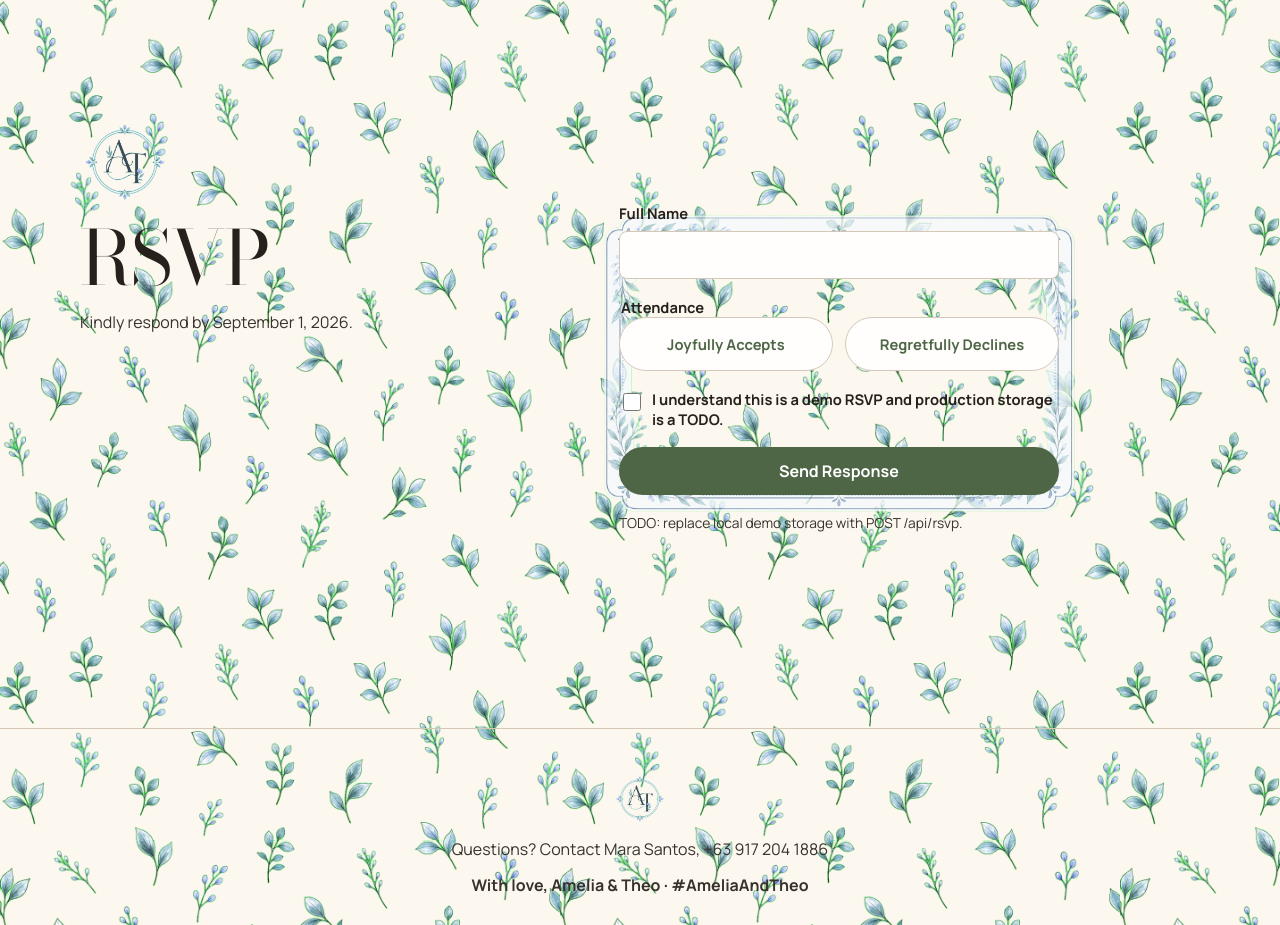
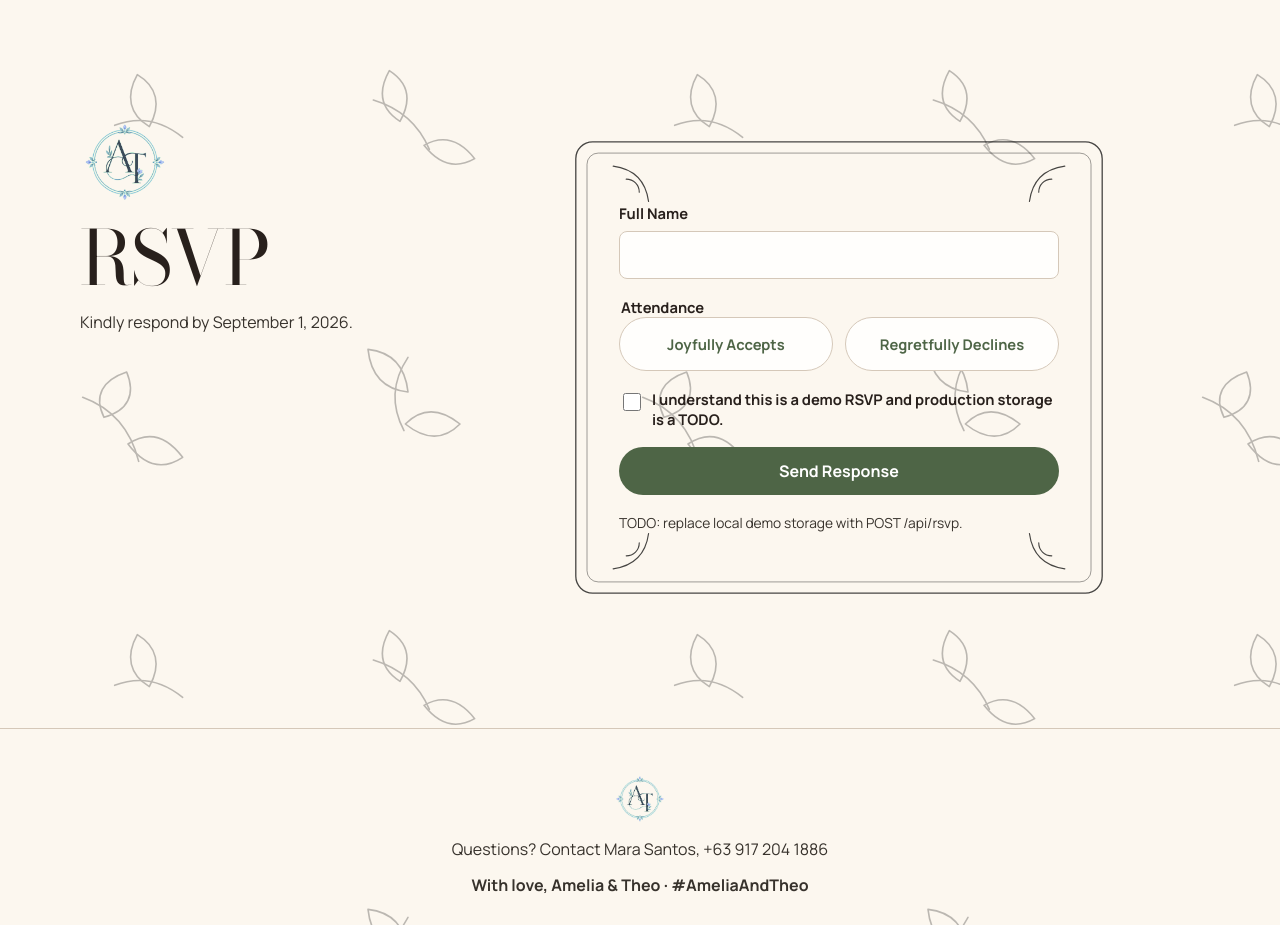
Before and after one commit to Aazirr/sample-rsvp-wedding-2, a React (Vite) app: page / in a window 1280 px wide. Shown: the part 5880-6805 px from the top of the page. Built offline with nearby package versions, Linux system fonts and the light colour scheme.

Commit message:
fix: revert frame and pattern assets to svg

```diff
--- a/src/App.jsx
+++ b/src/App.jsx
@@ -561,7 +561,7 @@ export default function App() {
           </div>
 
           <div className="rsvp-card">
-            <img className="rsvp-frame" src="/assets/frame-rsvp.png" alt="" aria-hidden="true" />
+            <img className="rsvp-frame" src="/assets/frame-rsvp.svg" alt="" aria-hidden="true" />
             <div className="rsvp-content">
               {submitted ? (
                 <div className="thank-you" role="status">
--- a/src/styles.css
+++ b/src/styles.css
@@ -37,7 +37,7 @@ body {
   min-width: 320px;
   min-height: 100vh;
   background-color: var(--ivory);
-  background-image: url("/assets/pattern-botanical.png");
+  background-image: url("/assets/pattern-botanical.svg");
   background-size: 560px 560px;
 }
 
```
Also changed, not shown: 1 other file (tests, documents, lock files or other folders).
